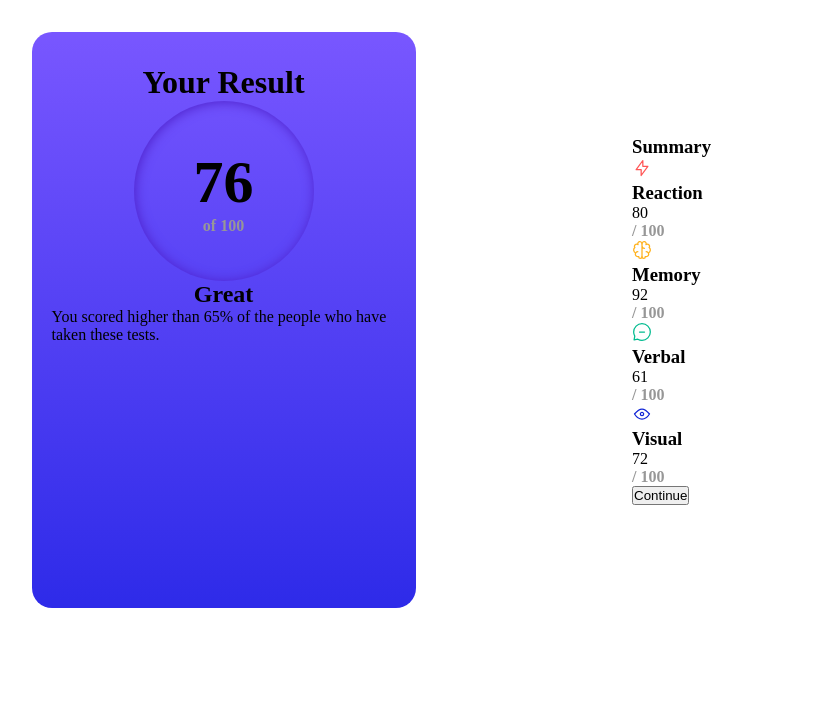
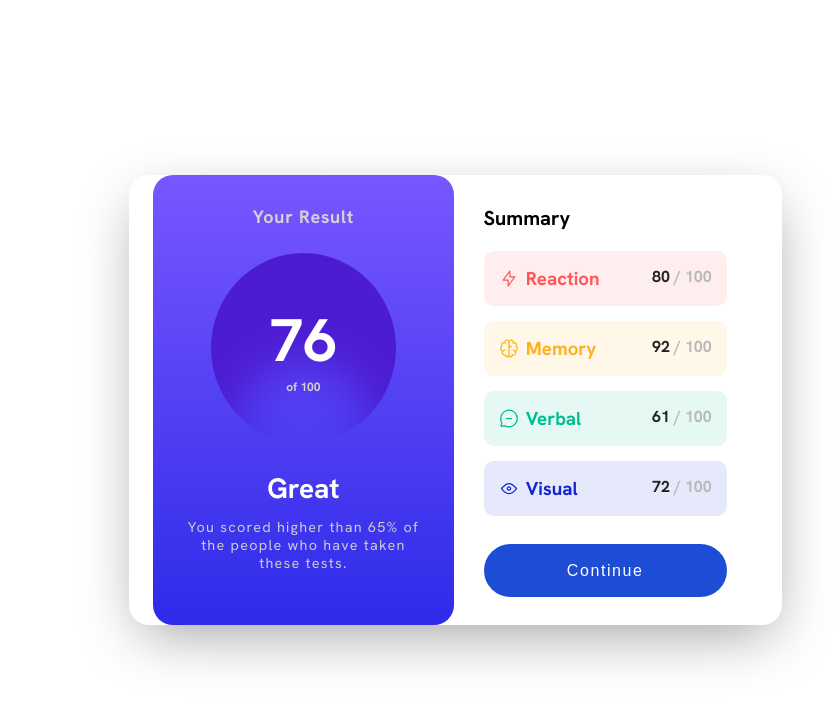
Before and after one commit to siman-cha/frontend-Demo, a plain HTML site: page index.html in a window 1280 px wide. Shown: the whole page, without its empty margins (185-1021 px from the left). Drawn offline with Linux system fonts and the light colour scheme.

Commit message:
completed FE challenge

```diff
--- a/index.html
+++ b/index.html
@@ -9,14 +9,18 @@
 
   <link rel="stylesheet" href="style.css">
 
+  <style>
+    @import url('https://fonts.googleapis.com/css2?family=Hanken+Grotesk:ital,wght@0,100..900;1,100..900&display=swap')
+    </style>
+
 </head>
 <body>
   <div id="container">
     <div class="result-section">
-      <h1 class="result-header">Your Result</h1>
+      <h2 class="result-header">Your Result</h2>
       <div class="result-score">
-        <p class="scoredNum">76</p>
-        <p class="limitNum">of 100</p>
+        <span class="big-score">76</span>
+        <span class="small-score">of 100</span>
       </div>
       <div class="result-comment">
         <h2 class="heading">Great</h2>
@@ -28,32 +32,48 @@
       <h3 class="summary-header">Summary</h3>
       <div id="summary-items">
 
-        <div class="reaction">
+        <div class="score-con reaction-con">
+          <div class="items-name">
         <img src="assets/images/icon-reaction.svg" alt="reaction_img">
         <h3 class="reaction-header">Reaction</h3>
-          <p>80</p>
-          <p class="limitNum">/ 100</p>
+        </div>
+        <div class="reaction-score">
+          <span class="black-text">80</span>
+          <span class="grey">/ 100</span>
+        </div>
       </div>
 
-        <div class="memory">
+        <div class="score-con memory-con">
+          <div class="items-name">
             <img src="assets/images/icon-memory.svg" alt="memory_img">
           <h3 class="memory-header">Memory</h3>
-          <p>92</p>
-          <p class="limitNum">/ 100</p>
+          </div>
+          <div class="memory-score">
+            <span class="black-text">92</span>
+            <span class="grey">/ 100</span>
+          </div>
         </div>
 
-        <div class="verbal">
-          <img src="assets/images/icon-verbal.svg" alt="verbal">
+        <div class="score-con verbal-con">
+          <div class="items-name">
+          <img src="assets/images/icon-verbal.svg" alt="verbal_img">
           <h3 class="verbal-header">Verbal</h3>
-          <p>61</p>
-          <p class="limitNum">/ 100</p>
+          </div>
+          <div class="verbal-score">
+            <span class="black-text">61</span>
+            <span class="grey">/ 100</span>
+          </div>
         </div>
 
-        <div class="visual">
-          <img src="assets/images/icon-visual.svg" alt="visual">
+        <div class="score-con visual-con">
+          <div class="items-name">
+          <img src="assets/images/icon-visual.svg" alt="visual_img">
           <h3 class="visual-header">Visual</h3>
-          <p>72</p>
-          <p class="limitNum">/ 100</p>
+          </div>
+          <div class="visual-score">
+            <span class="black-text">72</span>
+            <span class="grey">/ 100</span>
+          </div>
         </div>
 
       </div>
--- a/style.css
+++ b/style.css
@@ -4,58 +4,181 @@
     box-sizing: border-box;
 }
 
-#container {
-    width: 70vw;
-    height: 80vh;
+body {
     display: flex;
     justify-content: center;
     align-items: center;
-    /* background-color: aqua; */
+    min-height: 100vh;
+    font-family: "Hanken Grotesk";
+}
+
+#container {
+    width: 653px;
+    height: 450px;
+    display: flex;
+    justify-content: center;
+    border-radius: 20px;
+    box-shadow: 1px 18px 60px -12px rgba(0, 0, 0, 0.4);
 }
 
 .result-section {
-    width: 30vw;
-    height: 72vh;
+    width: 46%;
+    color: #fff;
     background: linear-gradient(hsl(252, 100%, 67%), hsl(241, 81%, 54%));
     padding: 20px;
     border-radius: 20px;
+    text-align: center;
+}
+
+.result-header {
+    text-align: center;
+    font-size: 18px;
+    color: #d4d3d3;
+    letter-spacing: 0.75px;
+    margin: 0.65rem 0rem 1.55rem;
+}
+
+.result-score {
+    width: 185px;
+    height: 190px;
+    border-radius: 50%;
+    padding: 40px;
+    box-shadow: inset 0px 86px 46px 24px rgb(76, 28, 209);
     display: flex;
+    justify-content: center;
     align-items: center;
     flex-direction: column;
     margin: 0 auto;
 }
 
-.result-header {
-    text-align: center;
-    margin-top: 12px;
+.big-score {
+    color: #fff;
+    font-weight: bold;
+    font-size: 60px;
 }
 
-.result-score {
-    width: 180px;
-    height: 180px;
-    border-radius: 50%;
-    padding: 40px;
-    box-shadow: inset 1px 1px 12px 0px hsla(256, 72%, 46%, 1);
-    display: flex;
-    justify-content: center;
-    align-items: center;
-    flex-direction: column
-}
-
-.scoredNum {
-    font-size: 60px;
-    font-weight: bolder;
-}
-
-.limitNum {
-    font-weight: 600;
-    color: #979797;
+.small-score {
+    font-size: 0.75rem;
+    color: #d4d3d3;
+    font-weight: bold;
 }
 
 .result-comment {
-    height: 120px;
+    margin: 1.65rem 0rem 1.55rem;
 }
 
 .heading {
-    text-align: center;
+    font-size: 1.75rem;
 }
+
+.para {
+    font-size: 0.90rem;
+    letter-spacing: 1.25px;
+    margin: 0.75rem 0.45rem 1.55rem;
+    color: #ccc;
+}
+
+.summary-section {
+    padding: 30px;
+}
+
+.summary-header {
+    font-size: 1.25rem;
+}
+
+#summary-items {
+    margin: 1.25rem 0rem 1rem;
+    width: 19vw;
+}
+
+.score-con {
+    display: flex;
+    justify-content: space-between;
+    margin-bottom: 15px;
+    padding: 15px;
+    border-radius: 10px;
+}
+
+.score-con img {
+    margin-right: 0.45rem;
+}
+
+.items-name {
+    display: flex;
+}
+.reaction-con {
+    background-color: hsla(0, 100%, 67%, 0.1);
+    color: hsl(0, 100%, 67%);
+}
+
+.memory-con {
+    color: hsl(39, 100%, 56%);
+    background: hsla(39, 100%, 56%, 0.1);
+
+}
+
+.verbal-con {
+    color: hsl(166, 100%, 37%);
+    background: hsl(166, 100%, 37%, 0.1);
+}
+
+.visual-con {
+    color: hsl(234, 85%, 45%);
+    background: hsl(234, 85%, 45%, 0.1);
+}
+
+.black-text {
+    color: #222;
+    font-weight: bold;
+}
+
+.grey {
+    color: #b9b9b9;
+    font-weight: bold;
+}
+
+#button {
+    width: 19vw;
+    font-size: 1rem;
+    letter-spacing: 0.10rem;
+    margin-top: 0.75rem;
+    padding: 1.10rem 2rem;
+    border: none;
+    outline: none;
+    background-color: hsl(224, 77%, 47%);
+    color: #fff;
+    border-radius: 40px;
+    cursor: pointer;
+}
+
+@media (max-width: 1024px) {
+    #container {
+        width: 100%;
+        height: 100%;
+        flex-direction: column;
+        border-radius: 0px;
+        overflow: hidden;
+    }
+    .result-section {
+        width: 100%;
+        border-radius: 0px;
+        border-bottom-left-radius: 20px;
+        border-bottom-right-radius: 20px;
+    }
+    .result-score {
+        margin: 25px auto;
+    }
+    .summary-section {
+        margin: 0 auto;
+    }
+    .summary-items {
+        margin: 40px 0px auto;
+    }
+    .score-con {
+        width: 435%;
+        margin: 28px 0px;
+    }
+    #button {
+        width: 83vw;
+    }
+}
```
Lines whose indentation alone changed are shown as unchanged.
